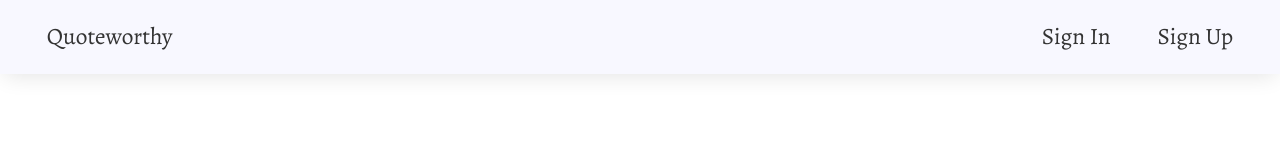
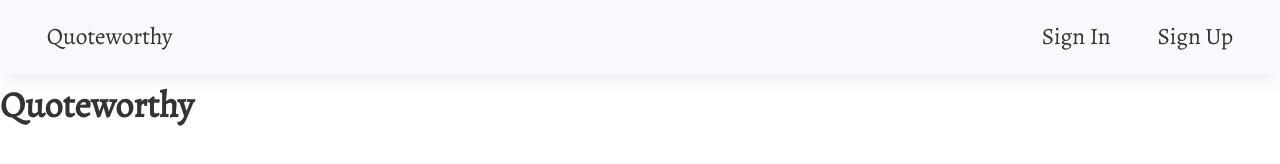
Before and after one commit to LucasLombardo/quoteworthy-frontend, a Gatsby site: page / in a window 1280 px wide. Built offline with nearby package versions, Linux system fonts and the light colour scheme; Gatsby itself is replaced by a stand-in of ours.

Commit message:
Add padding on layout

```diff
--- a/src/components/layout.js
+++ b/src/components/layout.js
@@ -7,7 +7,7 @@
     <>
         <GlobalStyles />
         <header><Nav /></header>
-        <main>{children}</main>
+        <main style={{ paddingTop: `60px` }}>{children}</main>
     </>
 )
 
```
